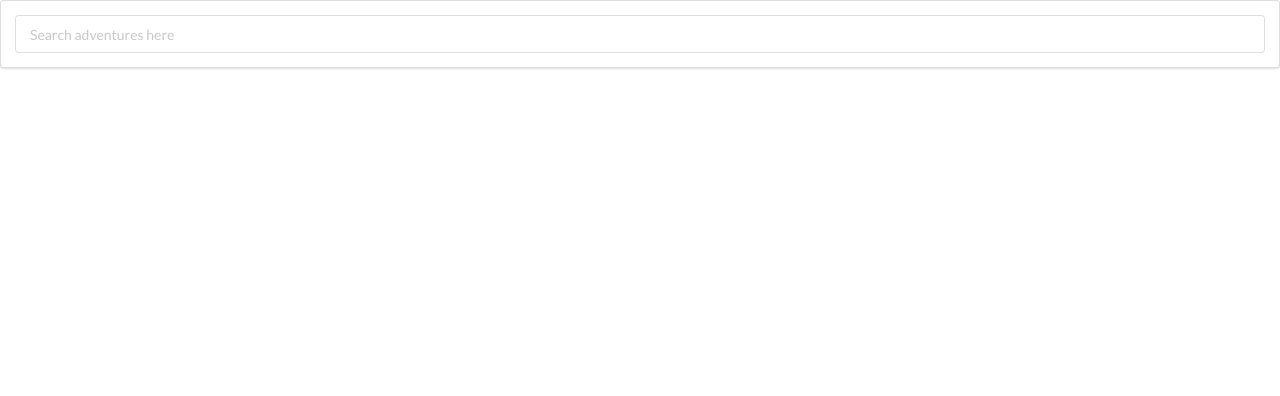
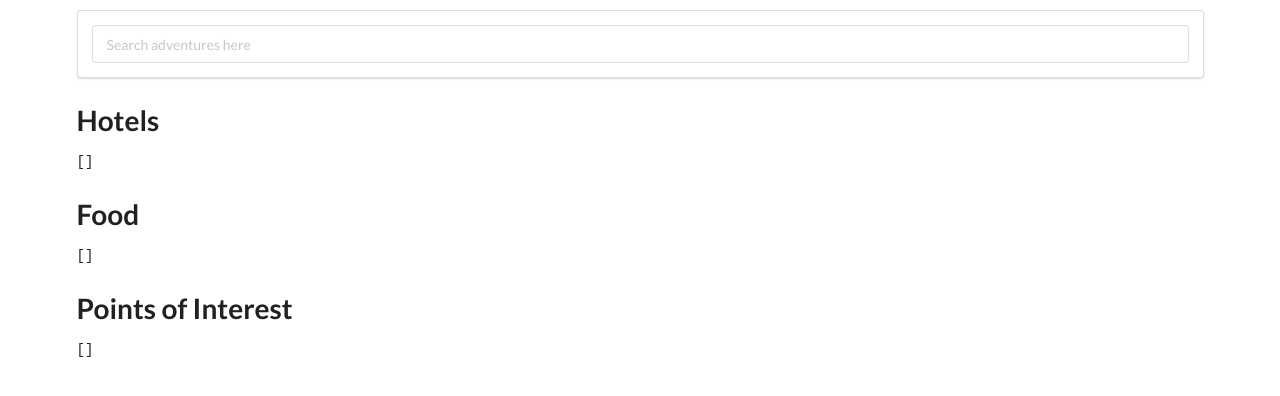
Before and after one commit to Vsmith408/Project3-client, a React app: page / in a window 1280 px wide. Built offline with nearby package versions, Linux system fonts and the light colour scheme.

Commit message:
created fetch requests for data and render to screen

```diff
--- a/src/apis/places.js
+++ b/src/apis/places.js
@@ -1,8 +1,8 @@
-import axios from 'axios'
+import axios from "axios";
 
 export default axios.create({
-  baseURL: 'https://maps.googleapis.com/maps/api/place/',
+  baseURL: "http://maps.googleapis.com/maps/api/place/",
   headers: {
-    Authorization: 'AIzaSyAgyAAPxiaxnD23FRxnI03LYR7TKavLk1Q',
+    Authorization: "AIzaSyAgyAAPxiaxnD23FRxnI03LYR7TKavLk1Q",
   },
-})
+});
--- a/src/components/App.css
+++ b/src/components/App.css
@@ -1,3 +1,3 @@
-.container{
-    background-image: url(./Images/leio-mclaren-leiomclaren-com-ImhjEeh7pZg-unsplash.jpg);
-}
+/* .container {
+  background-image: url(../Images/leio-mclaren-leiomclaren-com-ImhjEeh7pZg-unsplash.jpg);
+} */
--- a/src/components/App.js
+++ b/src/components/App.js
@@ -1,14 +1,61 @@
-import React from 'react'
-import SearchBar from './SearchBar'
-import './App.css';
+import React from "react";
+import SearchBar from "./SearchBar";
+import places from "../apis/places";
+import "../components/App.css";
 
+class App extends React.Component {
+  state = { hotels: [], food: [], interest: [], isLoading: false };
 
-class App extends React.Component{
-  render(){
-    return(
-      <SearchBar/>
-    )
+  filterData = (arr) => arr.map((item) => item.name);
+
+  onSearchSubmit = async (type) => {
+    this.setState({ isLoading: true });
+    try {
+      const response = await places.get(
+        `http://localhost:3001/api/google/places`,
+        {
+          params: { type },
+          headers: {
+            Authorization: "AIzaSyAgyAAPxiaxnD23FRxnI03LYR7TKavLk1Q",
+          },
+        }
+      );
+      this.setState({
+        hotels: this.filterData(response.data.hotels.results),
+        food: this.filterData(response.data.food.results),
+        interest: this.filterData(response.data.interest.results),
+      });
+    } catch (e) {
+      alert("Something broke");
+    } finally {
+      this.setState({ isLoading: false });
     }
+  };
+  render() {
+    return (
+      <div className="ui container" style={{ marginTop: "10px" }}>
+        <SearchBar onSubmit={this.onSearchSubmit} />
+        {this.state.isLoading ? (
+          <p>Loading....</p>
+        ) : (
+          <>
+            <h1>Hotels</h1>
+            <pre style={{ background: "white" }}>
+              {JSON.stringify(this.state.hotels, null, 2)}
+            </pre>
+            <h1>Food</h1>
+            <pre style={{ background: "white" }}>
+              {JSON.stringify(this.state.food, null, 2)}
+            </pre>
+            <h1>Points of Interest</h1>
+            <pre style={{ background: "white" }}>
+              {JSON.stringify(this.state.interest, null, 2)}
+            </pre>
+          </>
+        )}
+      </div>
+    );
+  }
 }
 
-export default App
+export default App;
```
Also changed, not shown: package.json (+6 -1 lines), src/components/Form/index.js (+5 -3 lines), src/components/HotelCard.js (added, +35 -0 lines), src/components/HotelList.js (added, +11 -0 lines), src/components/Navbar/index.js (+36 -13 lines), src/components/Navbar/style.css (+8 -8 lines), src/components/SearchBar.js (+8 -8 lines), src/index.js (+4 -4 lines), 2 other files.
